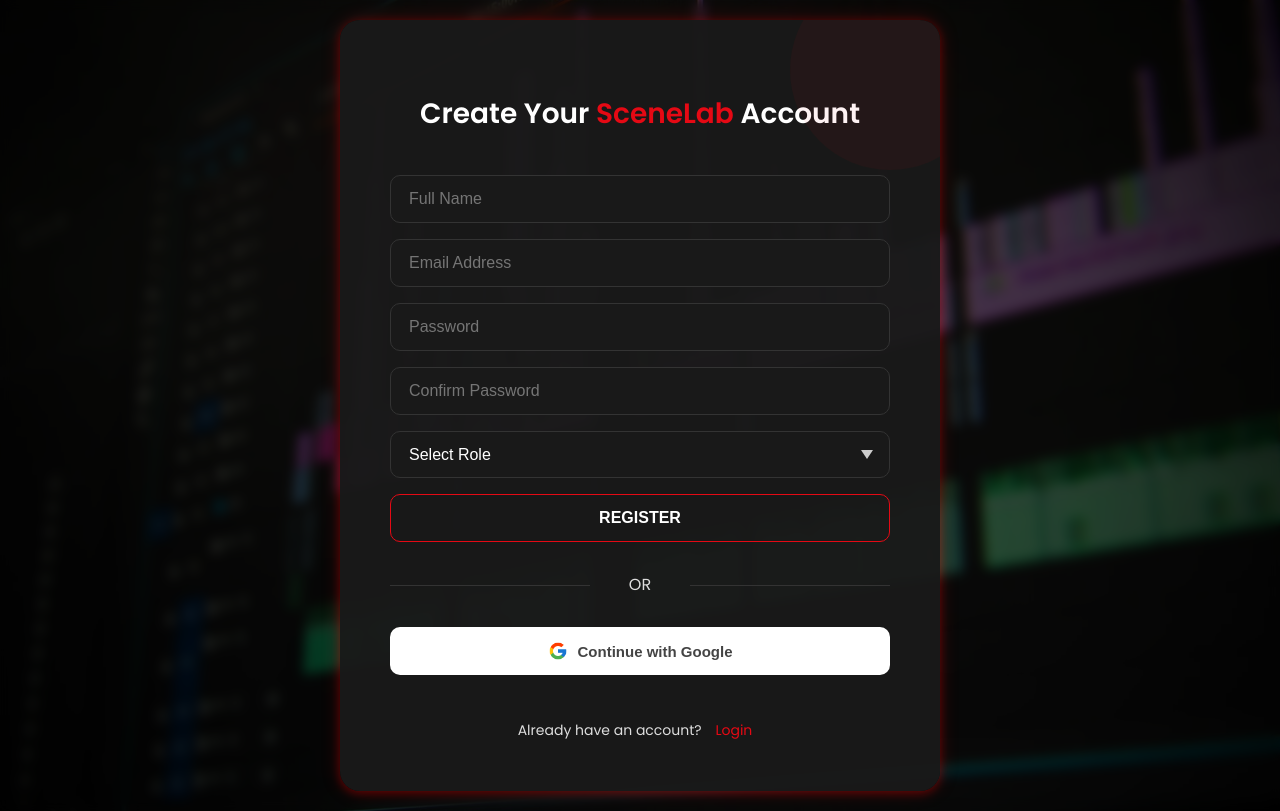
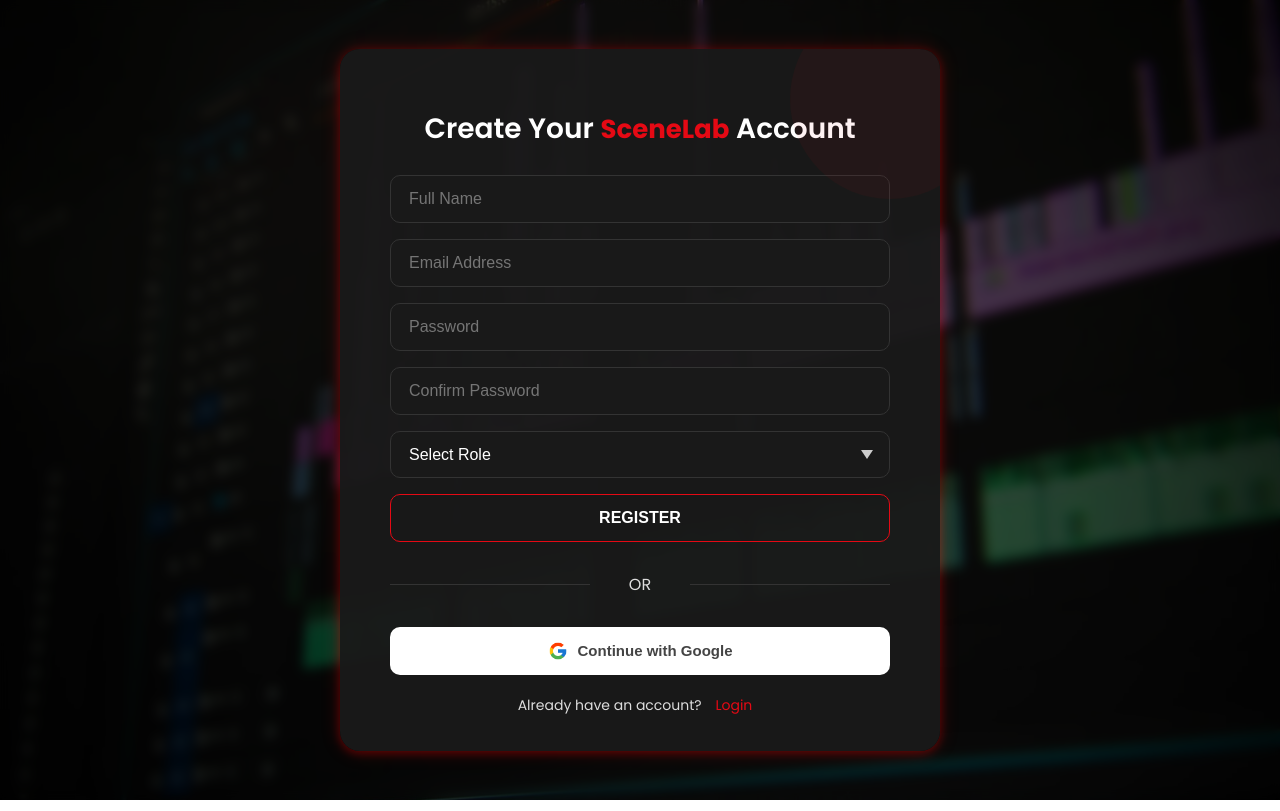
Before and after one commit to musab-darwish/SceneLab, a plain HTML site: page register.html in a window 1280 px wide. Drawn offline with Linux system fonts and the light colour scheme.

Commit message:
Update styles and layout for courses, login, register, and dashboard pages

```diff
--- a/css/SceneLab.css
+++ b/css/SceneLab.css
@@ -585,7 +585,7 @@
     height: 100vh;
     background-color: var(--secondary-bg-color);
     z-index: 999;
-    padding: 50px 20px 20px;
+    padding: 20px 20px 20px;
     transition: left var(--main-transition);
     overflow-y: auto;
 }
@@ -745,7 +745,7 @@
     }
 
     .mobile-nav {
-        padding: 70px 15px 20px;
+        padding: 20px 15px 20px;
     }
 }
 
@@ -962,7 +962,7 @@
     height: 0;
     opacity: 0;
     background-color: var(--hover-color);
-    transform: translate(-50%);
+    transform: translate(-50%, -50%);
     z-index: 2;
 }
 
--- a/css/login.css
+++ b/css/login.css
@@ -58,8 +58,15 @@
     font-weight: 600;
 }
 
-.login-box h2 span {
+.academy-name {
     color: var(--primary-color);
+    font-size: 26px;
+    font-weight: bold;
+}
+
+.academy-name {
+    color: var(--primary-color);
+
 }
 
 .login-box form {
@@ -159,7 +166,7 @@
 
 .login-box .links a {
     color: var(--primary-color);
-    margin: 0 10px;
+    margin-right: 5px;
     transition: var(--main-transition);
 }
 
--- a/css/register.css
+++ b/css/register.css
@@ -27,7 +27,7 @@
 
 .register-box {
     background: rgba(26, 26, 26, 0.95);
-    padding: 50px;
+    padding: 35px 50px;
     border-radius: 20px;
     box-shadow: var(--hover-box-shadow);
     width: 100%;
@@ -55,19 +55,22 @@
 .register-box h2 {
     color: var(--main-text-color);
     text-align: center;
-    margin-bottom: 20px;
+    margin-bottom: 5px;
     font-size: 28px;
     font-weight: 600;
 }
 
-.register-box h2 span {
+.academy-name {
     color: var(--primary-color);
+    font-size: 26px;
+    font-weight: bold;
 }
 
 .register-box form {
     display: flex;
     flex-direction: column;
     gap: 16px;
+
 }
 
 .register-box input,
@@ -162,7 +165,6 @@
 }
 
 .links {
-    margin-top: 25px;
     text-align: center;
     font-size: 14px;
 }
--- a/register.html
+++ b/register.html
@@ -13,7 +13,7 @@
 <body>
 
     <div class="register-box">
-        <h2>Create Your <span>SceneLab</span> Account</h2>
+        <h2>Create Your <span class="academy-name">SceneLab</span> Account</h2>
 
         <form action="#" method="post">
             <input type="text" placeholder="Full Name" required />
```
Also changed, not shown: courses.html (+2 -2 lines), dashboard-admin.html (+2 -2 lines), login.html (+1 -1 lines).
